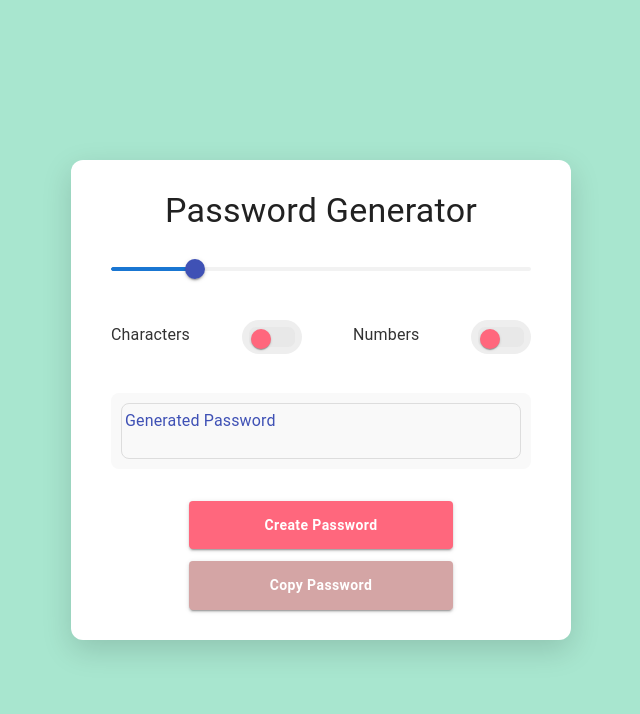
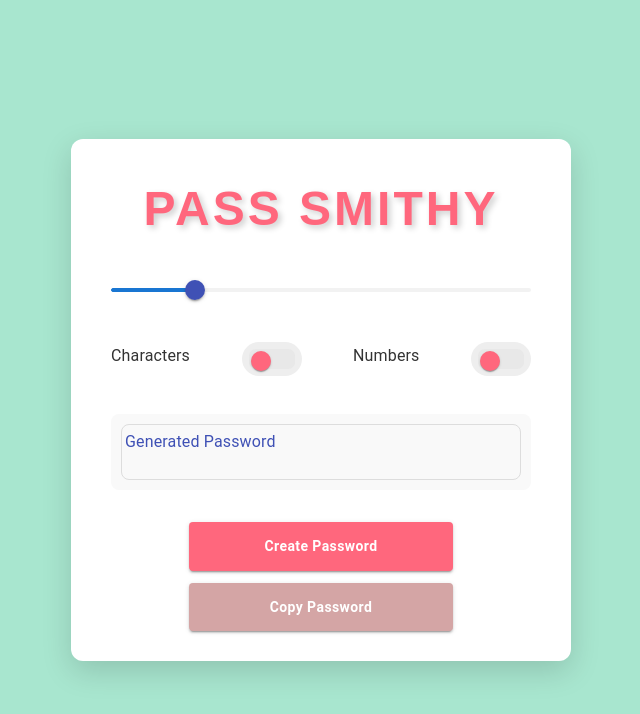
Before and after one commit to Cazman06/password-generator, a Next.js app: page / in a window 1280 px wide. Shown: the top 714 px of the page, without its empty margins (319-959 px from the left). Built offline with nearby package versions, Linux system fonts and the light colour scheme.

Commit message:
Add title styling and name change (#4)

```diff
--- a/src/app/layout.js
+++ b/src/app/layout.js
@@ -12,7 +12,7 @@ const geistMono = Geist_Mono({
 });
 
 export const metadata = {
-  title: "PasswordZero"
+  title: "PassSmithy"
 };
 
 export default function RootLayout({ children }) {
--- a/src/app/page.js
+++ b/src/app/page.js
@@ -137,6 +137,32 @@ const StyledLabel = styled(Typography)`
   color: #333;
   margin-bottom: 10px;
   margin-top: 5px;
+  user-select: none;
+`;
+
+const StyledTitle = styled(Typography)`
+  font-family: 'Poppins', sans-serif;
+  font-weight: 700;
+  font-size: 3rem;
+  text-transform: uppercase;
+  letter-spacing: 3px;
+  color: #FF677D;
+  user-select: none;
+  text-shadow: 3px 3px 6px rgba(0, 0, 0, 0.2);
+  padding: 10px 0;
+
+  animation: fadeIn 1.5s ease-in-out;
+
+  @keyframes fadeIn {
+    0% {
+      opacity: 0;
+      transform: translateY(-30px);
+    }
+    100% {
+      opacity: 1;
+      transform: translateY(0);
+    }
+  }
 `;
 
 const StyledSwitchContainer = styled(Box)`
@@ -195,7 +221,7 @@ const PasswordGenerator = () => {
   return (
     <StyledContainer>
       <StyledPaper>
-        <Typography variant="h4" gutterBottom>Password Generator</Typography>
+        <StyledTitle variant="h4" gutterBottom>Pass Smithy</StyledTitle>
 
         <StyledSlider
           defaultValue={20}
```
